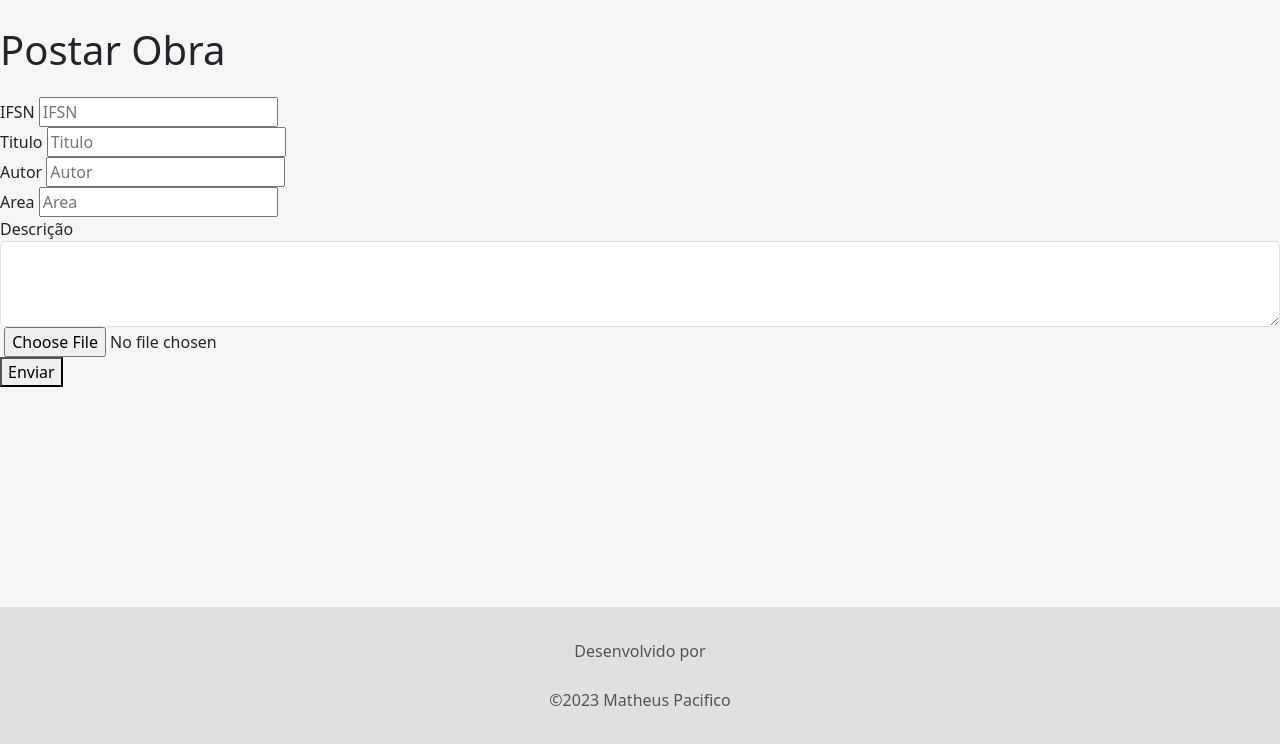
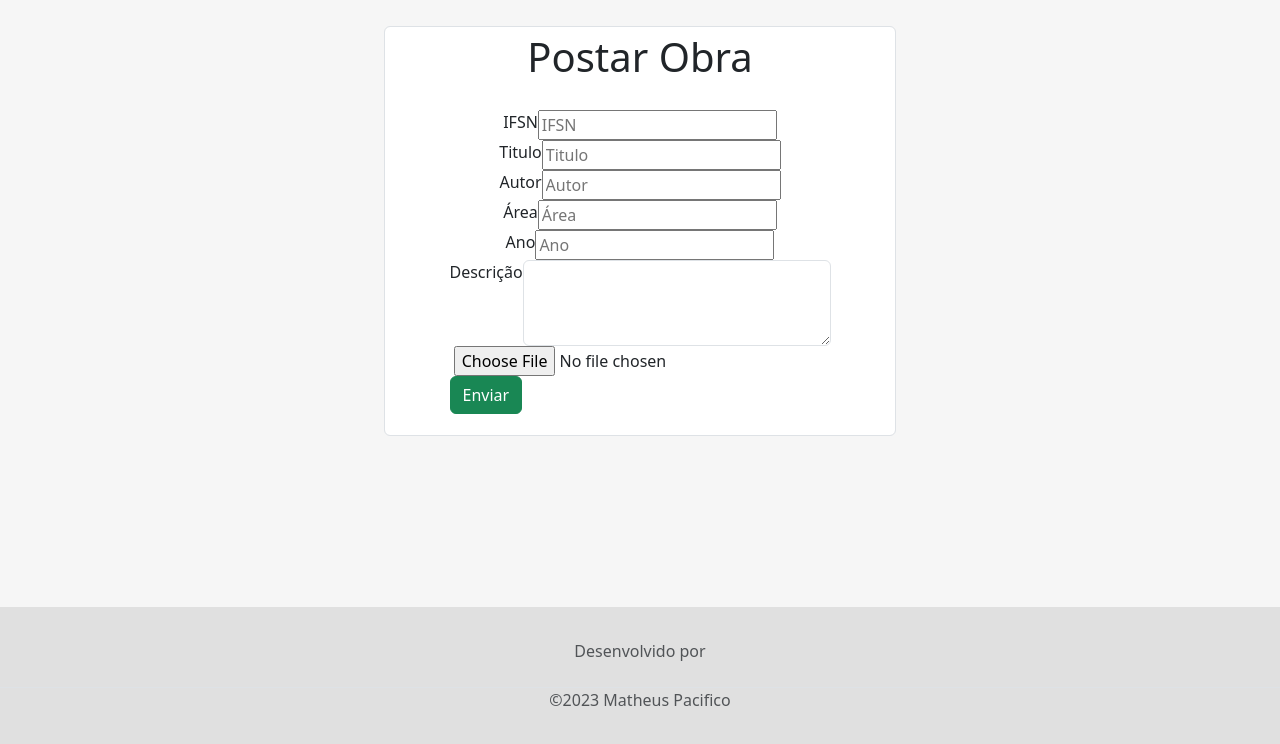
Before and after one commit to matheus-pacifico/Escola-Cientifica, a PHP site: page /obra/postarObra.php in a window 1280 px wide. Shown: the part 60-804 px from the top of the page. Run offline with PHP 8.4, Linux system fonts and the light colour scheme.

Commit message:
alteracoes visuais

```diff
--- a/View/Style/style.css
+++ b/View/Style/style.css
@@ -32,7 +32,7 @@ main {
 }
 
 .borda {
-  border-radius: 10px;
+  border-radius: 10px !important;
 }
 
 .borda-top-left {
@@ -134,6 +134,18 @@ a.navA:hover {
   color:#32A041;
 }
 
+.margemb {
+  margin-bottom: 3px;
+}
+
+.margemDireita {
+  margin-right: 1.4%;
+}
+
+.postarO {
+  max-width: 40%;
+}
+
 .rodape {
   width: 100%;
   text-align: center;
--- a/obra/gerenciarObra.php
+++ b/obra/gerenciarObra.php
@@ -3,7 +3,6 @@
 ?>
 
 <main>
-    <div class="">
     <div class="container justify-content-center">
         <table id="tabela-edicao" class="table borda-table">
 
@@ -62,7 +61,6 @@
         </tbody>
 
     </table>
-    </div>
 </div>
 
 <div class="d-flex justify-content-center">
--- a/obra/postarObra.php
+++ b/obra/postarObra.php
@@ -1,74 +1,51 @@
-
-
 <!--navbar do sistema-->
-
 <?php include_once("head.html"); ?>
-
 <!--fim navbar do sistema-->
 
+<main>
+	<div class="form-control container postarO d-flex justify-content-center">
+		<div class="col-md-10 col-sm-3">
+			<H1 class="padi d-flex justify-content-center" >Postar Obra</H1>
 
+			<form class="form-control padi justify-content-center" method="post" action="../Controller/postObra.php">
 
-<main>
-
-	<H1 class="padi" >Postar Obra</H1>
-
-	<form class="padi" method="post" action="../../Controller/postObra.php">
-
-
-
-				<div class = "justify-content-center"">
-
+				<div class="d-flex justify-content-center form-group">
 					<label for="ifsn">IFSN</label>
-
 					<input type="text" placeholder="IFSN" id="ifsn" name="ifsn"/>
-
 				</div>
 
-
-
-				<div>
-
+				<div class="d-flex justify-content-center form-group">
 					<label for="titulo">Titulo</label>
-
 					<input type="text" placeholder="Titulo" id="titulo" name="titulo"/>
-
 				</div>
 
-	<div>
-
+				<div class="d-flex justify-content-center">
 					<label for="autor">Autor</label>
-
 					<input type="text" placeholder="Autor" id="autor" name="autor"/>
-
 				</div>
 
-				<div>
-
-					<label for="area">Area</label>
-
-					<input type="text" placeholder="Area" id="area" name="area"/>
-
+				<div class="d-flex justify-content-center">
+					<label for="area">Área</label>
+					<input type="text" placeholder="Área" id="area" name="area"/>
 				</div>
 
+				<div class="d-flex justify-content-center">
+					<label for="area">Ano</label>
+					<input type="number" placeholder="Ano" id="ano" name="ano"/>
+				</div>
 
-
-				<div>
-
+				<div class="d-flex justify-content-center">
 					<label for="descricao">Descrição</label>
 					<textarea class="form-control" id="descricao" name="descricao" rows="3"></textarea>
-
 				</div>
-
-
 
 				<div class="form-group"> <label for="exampleFormControlFile1"></label> <input type="file" class="form-control-file" id="exampleFormControlFile1" name="nome_arquivo"> </div>
 
+				<button type="submit" class="btn btn-success">Enviar</button>
+			</form>
 
-				<button>Enviar</button>
-
-
-
-			</form>
+		</div>
+	</div>
 
 </main>
 
```
Also changed, not shown: index.php (+20 -22 lines), obra/index.php (deleted, +0 -14 lines). Lines whose indentation alone changed are shown as unchanged.
